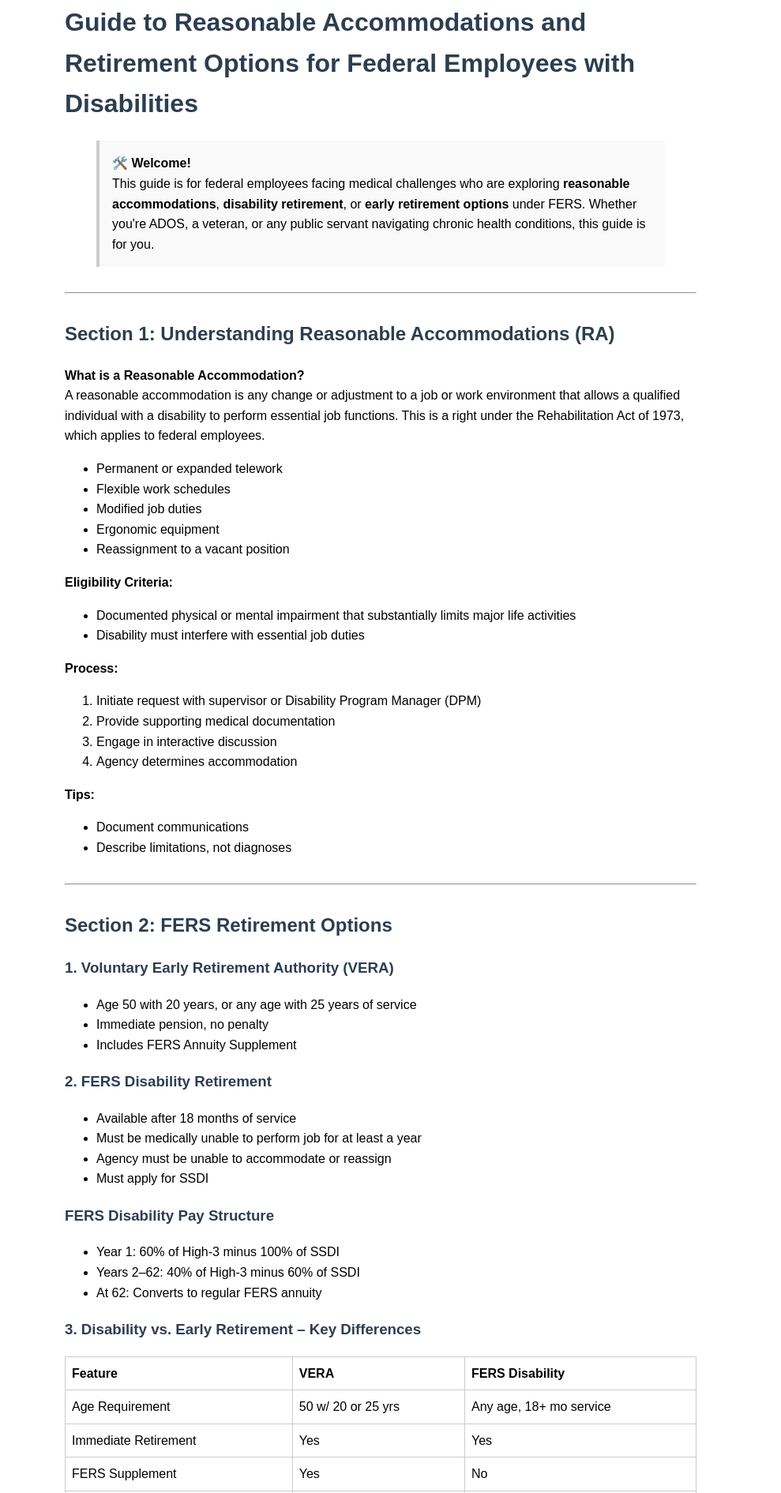
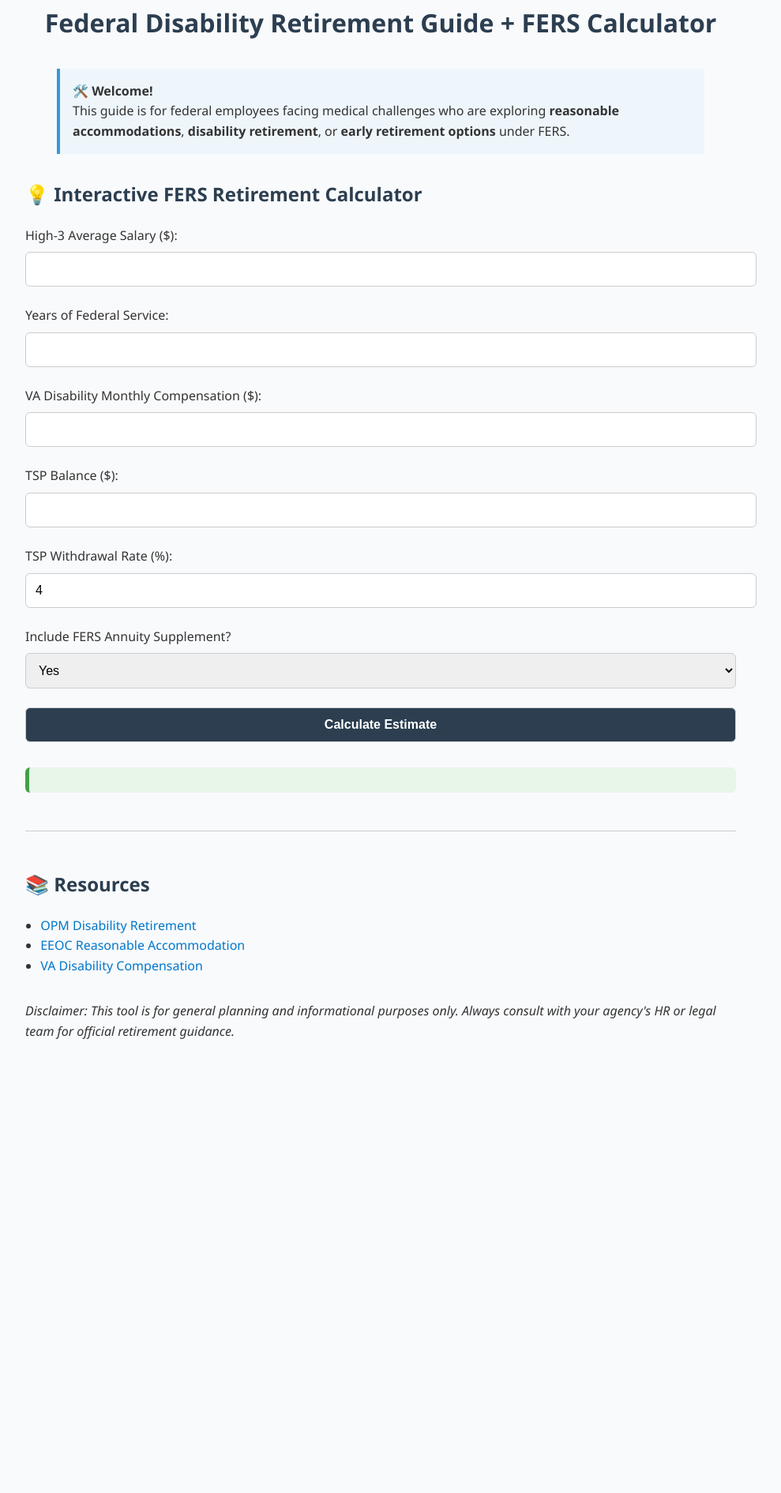
Before and after one commit to jayhagewood/FERS-Retirement-Information, a plain HTML site: page index.html.html in a window 1280 px wide. Shown: the part 50-1941 px from the top of the page at 79% size, without its empty margins (158-1147 px from the left). After the commit the page ends 1418 px from the top, so only its background shows below. Drawn offline with Linux system fonts and the light colour scheme.

Commit message:
Update index.html.html

```diff
--- a/index.html.html
+++ b/index.html.html
@@ -1,174 +1,162 @@
-
 <!DOCTYPE html>
 <html lang="en">
 <head>
   <meta charset="UTF-8">
   <meta name="viewport" content="width=device-width, initial-scale=1.0">
-  <title>Reasonable Accommodations and Retirement Guide</title>
+  <title>FERS RA Guide + Retirement Calculator</title>
   <style>
-    body { font-family: Arial, sans-serif; line-height: 1.6; padding: 2rem; max-width: 800px; margin: auto; }
-    h1, h2, h3 { color: #2c3e50; }
-    a { color: #2980b9; text-decoration: none; }
-    code, pre { background: #f4f4f4; padding: 0.2em 0.4em; border-radius: 4px; }
-    table { width: 100%; border-collapse: collapse; margin: 1rem 0; }
-    th, td { border: 1px solid #ccc; padding: 0.5rem; text-align: left; }
-    blockquote { background: #f9f9f9; padding: 1rem; border-left: 4px solid #ccc; }
-    hr { margin: 2rem 0; }
+    body {
+      font-family: 'Segoe UI', Tahoma, Geneva, Verdana, sans-serif;
+      background: #f9fafc;
+      color: #333;
+      line-height: 1.6;
+      padding: 2rem;
+      max-width: 900px;
+      margin: auto;
+    }
+    h1, h2, h3 {
+      color: #2c3e50;
+    }
+    h1 {
+      font-size: 2rem;
+      text-align: center;
+      margin-bottom: 2rem;
+    }
+    a {
+      color: #0077cc;
+      text-decoration: none;
+    }
+    a:hover {
+      text-decoration: underline;
+    }
+    blockquote {
+      background: #eef6fb;
+      padding: 1rem;
+      border-left: 4px solid #3498db;
+      margin-bottom: 2rem;
+    }
+    table {
+      width: 100%;
+      border-collapse: collapse;
+      margin: 1rem 0;
+    }
+    th, td {
+      border: 1px solid #ccc;
+      padding: 0.75rem;
+      text-align: left;
+    }
+    input, select, button {
+      display: block;
+      width: 100%;
+      margin: 0.5rem 0 1.5rem;
+      padding: 0.75rem;
+      font-size: 1rem;
+      border: 1px solid #ccc;
+      border-radius: 6px;
+    }
+    button {
+      background: #2c3e50;
+      color: white;
+      font-weight: bold;
+      transition: background 0.3s;
+    }
+    button:hover {
+      background: #1a242f;
+    }
+    .result {
+      background: #e8f5e9;
+      border-left: 5px solid #43a047;
+      padding: 1rem;
+      margin-top: 2rem;
+      border-radius: 6px;
+    }
+    ul {
+      padding-left: 1.2rem;
+    }
+    hr {
+      margin: 3rem 0;
+      border: none;
+      border-top: 1px solid #ccc;
+    }
   </style>
 </head>
 <body>
 
-<h1>Guide to Reasonable Accommodations and Retirement Options for Federal Employees with Disabilities</h1>
+<h1>Federal Disability Retirement Guide + FERS Calculator</h1>
 
 <blockquote>
   🛠️ <strong>Welcome!</strong><br>
-  This guide is for federal employees facing medical challenges who are exploring <strong>reasonable accommodations</strong>, <strong>disability retirement</strong>, or <strong>early retirement options</strong> under FERS. Whether you're ADOS, a veteran, or any public servant navigating chronic health conditions, this guide is for you.
+  This guide is for federal employees facing medical challenges who are exploring <strong>reasonable accommodations</strong>, <strong>disability retirement</strong>, or <strong>early retirement options</strong> under FERS.
 </blockquote>
 
-<hr>
+<h2>💡 Interactive FERS Retirement Calculator</h2>
+<form id="calcForm">
+  <label>High-3 Average Salary ($):</label>
+  <input type="number" id="high3" required>
 
-<h2>Section 1: Understanding Reasonable Accommodations (RA)</h2>
+  <label>Years of Federal Service:</label>
+  <input type="number" id="years" required>
 
-<p><strong>What is a Reasonable Accommodation?</strong><br>
-A reasonable accommodation is any change or adjustment to a job or work environment that allows a qualified individual with a disability to perform essential job functions. This is a right under the Rehabilitation Act of 1973, which applies to federal employees.</p>
+  <label>VA Disability Monthly Compensation ($):</label>
+  <input type="number" id="vaComp" required>
 
-<ul>
-  <li>Permanent or expanded telework</li>
-  <li>Flexible work schedules</li>
-  <li>Modified job duties</li>
-  <li>Ergonomic equipment</li>
-  <li>Reassignment to a vacant position</li>
-</ul>
+  <label>TSP Balance ($):</label>
+  <input type="number" id="tsp" required>
 
-<p><strong>Eligibility Criteria:</strong></p>
-<ul>
-  <li>Documented physical or mental impairment that substantially limits major life activities</li>
-  <li>Disability must interfere with essential job duties</li>
-</ul>
+  <label>TSP Withdrawal Rate (%):</label>
+  <input type="number" id="withdrawRate" value="4">
 
-<p><strong>Process:</strong></p>
-<ol>
-  <li>Initiate request with supervisor or Disability Program Manager (DPM)</li>
-  <li>Provide supporting medical documentation</li>
-  <li>Engage in interactive discussion</li>
-  <li>Agency determines accommodation</li>
-</ol>
+  <label>Include FERS Annuity Supplement?</label>
+  <select id="fersSupp">
+    <option value="yes">Yes</option>
+    <option value="no">No</option>
+  </select>
 
-<p><strong>Tips:</strong></p>
-<ul>
-  <li>Document communications</li>
-  <li>Describe limitations, not diagnoses</li>
-</ul>
+  <button type="submit">Calculate Estimate</button>
+</form>
 
-<hr>
+<div class="result" id="result"></div>
 
-<h2>Section 2: FERS Retirement Options</h2>
+<script>
+  document.getElementById('calcForm').addEventListener('submit', function(e) {
+    e.preventDefault();
 
-<h3>1. Voluntary Early Retirement Authority (VERA)</h3>
-<ul>
-  <li>Age 50 with 20 years, or any age with 25 years of service</li>
-  <li>Immediate pension, no penalty</li>
-  <li>Includes FERS Annuity Supplement</li>
-</ul>
+    const high3 = parseFloat(document.getElementById('high3').value);
+    const years = parseFloat(document.getElementById('years').value);
+    const vaComp = parseFloat(document.getElementById('vaComp').value);
+    const tsp = parseFloat(document.getElementById('tsp').value);
+    const withdrawRate = parseFloat(document.getElementById('withdrawRate').value) / 100;
+    const fersSupp = document.getElementById('fersSupp').value;
 
-<h3>2. FERS Disability Retirement</h3>
-<ul>
-  <li>Available after 18 months of service</li>
-  <li>Must be medically unable to perform job for at least a year</li>
-  <li>Agency must be unable to accommodate or reassign</li>
-  <li>Must apply for SSDI</li>
-</ul>
+    const pension = high3 * years * 0.011;
+    const tspMonthly = (tsp * withdrawRate) / 12;
+    const supplement = fersSupp === 'yes' ? 1300 : 0;
 
-<h3>FERS Disability Pay Structure</h3>
-<ul>
-  <li>Year 1: 60% of High-3 minus 100% of SSDI</li>
-  <li>Years 2–62: 40% of High-3 minus 60% of SSDI</li>
-  <li>At 62: Converts to regular FERS annuity</li>
-</ul>
+    const totalMonthly = (pension / 12) + tspMonthly + vaComp + supplement;
 
-<h3>3. Disability vs. Early Retirement – Key Differences</h3>
-
-<table>
-<thead>
-<tr><th>Feature</th><th>VERA</th><th>FERS Disability</th></tr>
-</thead>
-<tbody>
-<tr><td>Age Requirement</td><td>50 w/ 20 or 25 yrs</td><td>Any age, 18+ mo service</td></tr>
-<tr><td>Immediate Retirement</td><td>Yes</td><td>Yes</td></tr>
-<tr><td>FERS Supplement</td><td>Yes</td><td>No</td></tr>
-<tr><td>SSDI Offset</td><td>No</td><td>Yes</td></tr>
-<tr><td>VA Disability Compatible</td><td>Yes</td><td>Yes (if separate)</td></tr>
-</tbody>
-</table>
-
-<hr>
-
-<h2>Section 3: Combining VA Disability with Federal Benefits</h2>
-<ul>
-  <li>VA disability + FERS annuity = OK</li>
-  <li>VA pay is tax-free</li>
-  <li>No offset unless conditions overlap</li>
-</ul>
-
-<p><strong>Conditions Supporting RA or Disability:</strong></p>
-<ul>
-  <li>IBS, GERD</li>
-  <li>Migraines</li>
-  <li>Colon cancer</li>
-  <li>PTSD, mental health</li>
-</ul>
-
-<hr>
-
-<h2>Section 4: Planning and Documentation Tips</h2>
-<ul>
-  <li>Keep records of episodes and leave</li>
-  <li>Use VA and doctor documentation</li>
-  <li>Track HR and supervisor communications</li>
-  <li>Utilize support groups, EEO, unions</li>
-</ul>
-
-<hr>
-
-<h2>📄 Downloadable Resources</h2>
-<ul>
-  <li><a href="#">Sample Reasonable Accommodation Request Letter (.docx)</a></li>
-  <li><a href="#">Pre-vs-Post Retirement Income Comparison (.xlsx)</a></li>
-  <li><a href="#">FERS Retirement Checklist (PDF)</a> (coming soon)</li>
-</ul>
-
-<hr>
-
-<h2>💡 Interactive Retirement Benefit Calculator (Coming Soon)</h2>
-<p>Features include:</p>
-<ul>
-  <li>Years of service, High-3, TSP, VA rating, SS estimates</li>
-  <li>Compare FERS Disability vs. VERA</li>
-  <li>Visualize phased retirement and delayed SS</li>
-  <li>Tax/insurance net income estimator</li>
-</ul>
-
-<hr>
-
-<h2>🙋 Need Help or Want to Contribute?</h2>
-<ul>
-  <li>Submit GitHub issue or PR</li>
-  <li>Email the guide maintainer</li>
-  <li>Join future support group (Slack/Discord)</li>
-</ul>
+    document.getElementById('result').innerHTML = `
+      <h3>Estimated Monthly Retirement Income:</h3>
+      <ul>
+        <li><strong>FERS Pension:</strong> $${(pension / 12).toFixed(2)}</li>
+        <li><strong>TSP Withdrawal:</strong> $${tspMonthly.toFixed(2)}</li>
+        <li><strong>VA Disability:</strong> $${vaComp.toFixed(2)}</li>
+        <li><strong>FERS Supplement:</strong> $${supplement.toFixed(2)}</li>
+        <li><strong><em>Total Estimate:</em></strong> <strong>$${totalMonthly.toFixed(2)}</strong></li>
+      </ul>
+    `;
+  });
+</script>
 
 <hr>
 
 <h2>📚 Resources</h2>
 <ul>
   <li><a href="https://www.opm.gov/retirement-services/disability-retirement/">OPM Disability Retirement</a></li>
-  <li><a href="https://www.eeoc.gov/reasonable-accommodation">EEOC RA Handbook</a></li>
-  <li><a href="https://www.va.gov/disability/">VA Compensation</a></li>
+  <li><a href="https://www.eeoc.gov/reasonable-accommodation">EEOC Reasonable Accommodation</a></li>
+  <li><a href="https://www.va.gov/disability/">VA Disability Compensation</a></li>
 </ul>
 
-<hr>
-
-<p><em>Disclaimer: This guide is not legal or HR advice. Confirm with OPM, SSA, VA, and agency HR before acting.</em></p>
+<p style="margin-top: 2rem;"><em>Disclaimer: This tool is for general planning and informational purposes only. Always consult with your agency's HR or legal team for official retirement guidance.</em></p>
 
 </body>
 </html>
```
